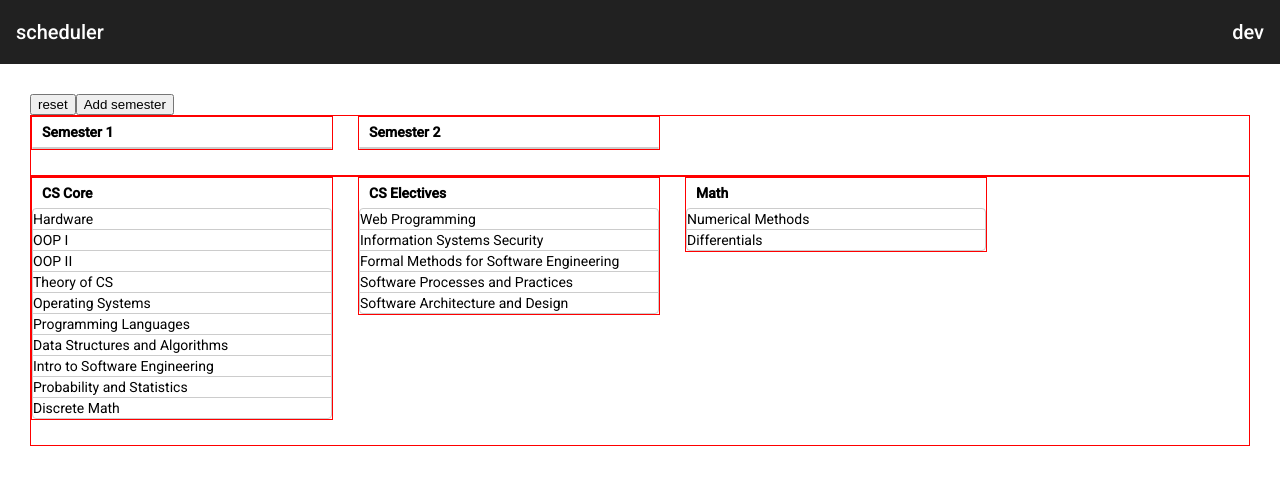
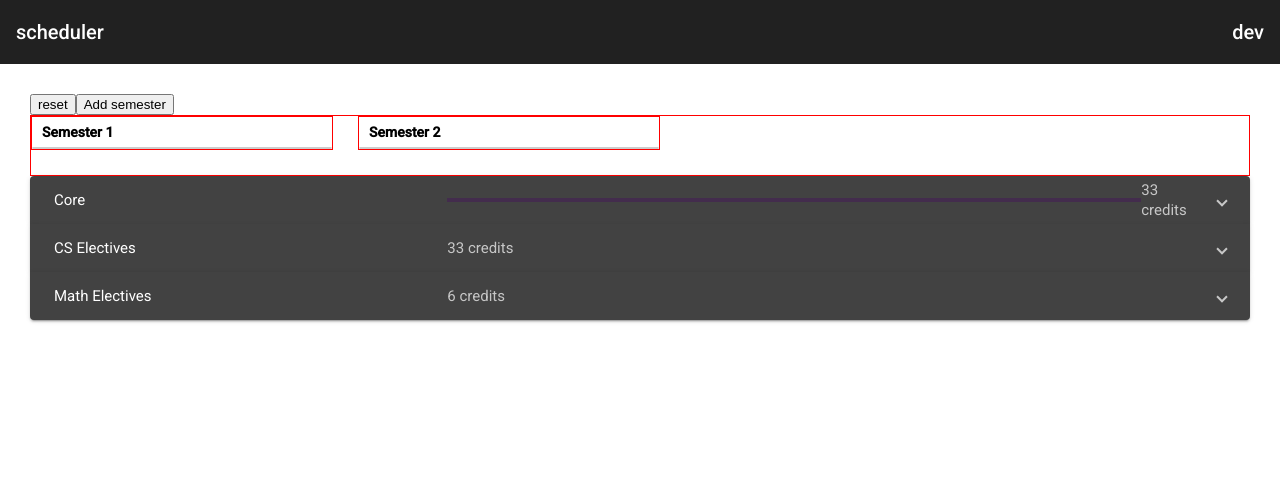
Before and after one commit to chapeI/soe, an Angular app: page / in a window 1280 px wide. Shown: the top 484 px of the page. Built offline with nearby package versions, Linux system fonts and the light colour scheme.

Commit message:
+expansion panels
requirements placed into expandable sections
progress-bar placed into panel description

```diff
--- a/src/app/app.module.ts
+++ b/src/app/app.module.ts
@@ -14,6 +14,7 @@ import { DragDropModule } from '@angular/cdk/drag-drop';
 import { LocalService } from './local.service';
 import { MatProgressSpinnerModule } from '@angular/material/progress-spinner';
 import { MatProgressBarModule } from '@angular/material/progress-bar';
+import { MatExpansionModule } from '@angular/material/expansion';
 
 @NgModule({
   declarations: [
@@ -32,6 +33,7 @@ import { MatProgressBarModule } from '@angular/material/progress-bar';
     DragDropModule,
     MatProgressSpinnerModule,
     MatProgressBarModule,
+    MatExpansionModule,
   ],
   providers: [
     LocalService
--- a/src/app/scheduler/scheduler.component.html
+++ b/src/app/scheduler/scheduler.component.html
@@ -29,12 +29,17 @@
   </div>
 </div>
 
-<div class="rb">
-  <div class="dragdrop-container rb">
-    <div style="padding: 5px 10px;" >
-      <span style="font-weight: bold;">CS Core</span>
-      <mat-progress-spinner style="float: right;" strokeWidth=2 diameter=20  [value]=s1.length*10></mat-progress-spinner>
-    </div>
+  <mat-accordion>
+
+    <mat-expansion-panel>
+      <mat-expansion-panel-header>
+        <mat-panel-title>Core</mat-panel-title>
+        <mat-panel-description>
+          <mat-progress-bar [value]=s1.length*10></mat-progress-bar>
+          33 credits
+        </mat-panel-description>
+      </mat-expansion-panel-header>
+      complete all core courses
       <div
         cdkDropList
         #coreList="cdkDropList"
@@ -44,13 +49,18 @@
         (cdkDropListDropped)="drop($event)">
         <div class="dragdrop-box" *ngFor="let item of core" cdkDrag>{{item}}</div>
       </div>
-  </div>
+    </mat-expansion-panel>
 
-  <div class="dragdrop-container rb">
-    <div style="padding: 5px 10px;" >
-      <span style="font-weight: bold;">CS Electives</span>
-      <mat-progress-spinner style="float: right;" strokeWidth=2 diameter=20  [value]=s1.length*10></mat-progress-spinner>
-    </div>
+    <mat-expansion-panel>
+      <mat-expansion-panel-header>
+        <mat-panel-title>
+          CS Electives
+        </mat-panel-title>
+        <mat-panel-description>
+          33 credits
+        </mat-panel-description>
+      </mat-expansion-panel-header>
+      filter by specialization
       <div
         cdkDropList
         #electiveList="cdkDropList"
@@ -60,13 +70,18 @@
         (cdkDropListDropped)="drop($event)">
         <div class="dragdrop-box" *ngFor="let item of electives" cdkDrag>{{item}}</div>
       </div>
-  </div>
+    </mat-expansion-panel>
 
-  <div class="dragdrop-container rb">
-    <div style="padding: 5px 10px;" >
-      <span style="font-weight: bold;">Math</span>
-      <mat-progress-spinner style="float: right;" strokeWidth=2 diameter=20  [value]=s1.length*10></mat-progress-spinner>
-    </div>
+    <mat-expansion-panel>
+      <mat-expansion-panel-header>
+        <mat-panel-title>
+          Math Electives
+        </mat-panel-title>
+        <mat-panel-description>
+          6 credits
+        </mat-panel-description>
+      </mat-expansion-panel-header>
+        only need two math courses
       <div
         cdkDropList
         #mathList="cdkDropList"
@@ -76,6 +91,5 @@
         (cdkDropListDropped)="drop($event)">
         <div class="dragdrop-box" *ngFor="let item of maths" cdkDrag>{{item}}</div>
       </div>
-  </div>
-
-</div>
+    </mat-expansion-panel>
+  </mat-accordion>
```
Lines whose indentation alone changed are shown as unchanged.
